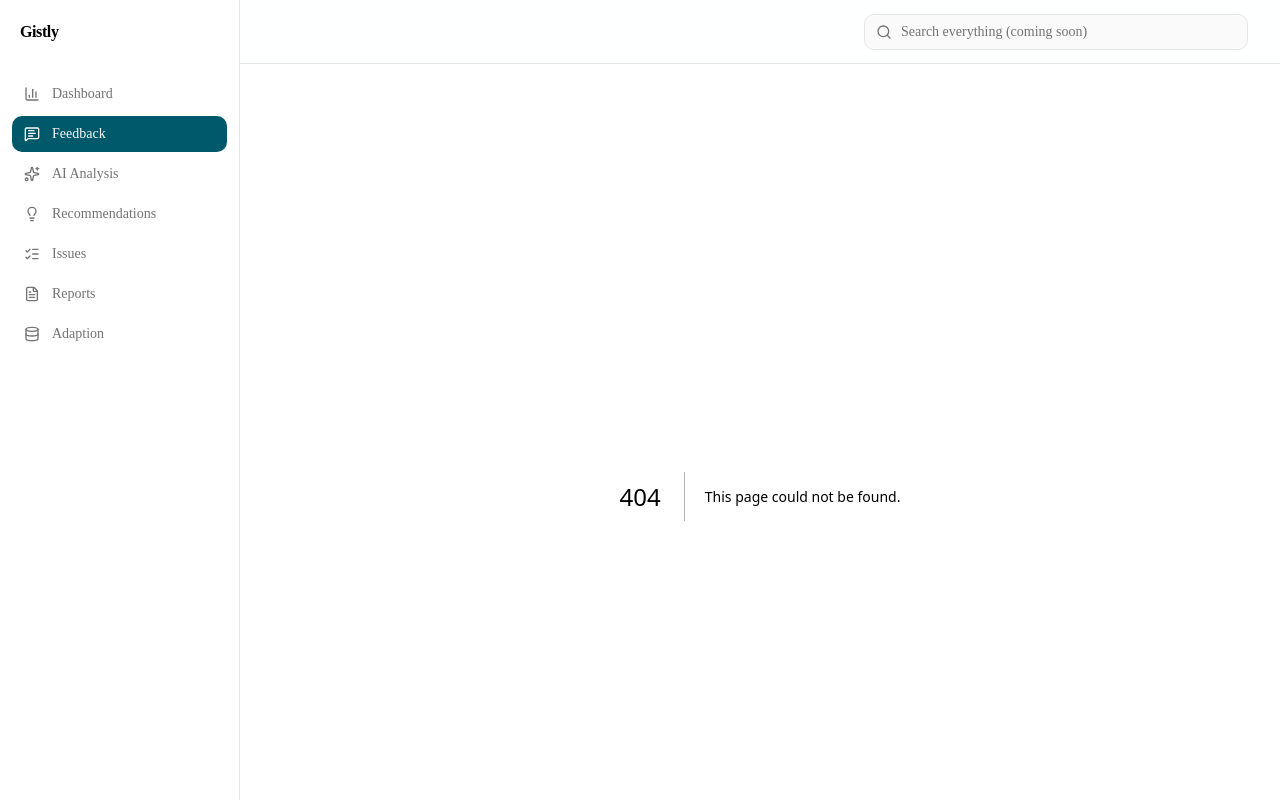
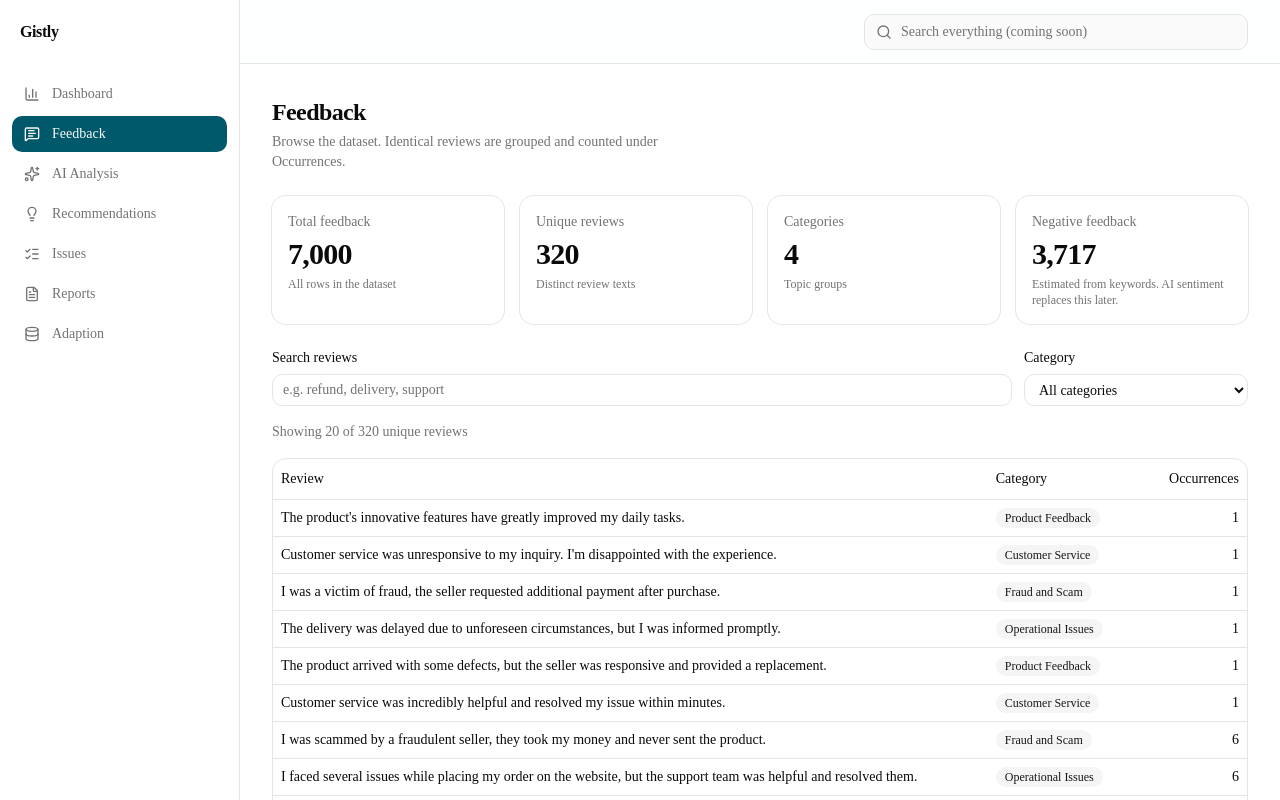
Before and after one commit to visheshpandey/Gistly, a Next.js app: page /feedback in a window 1280 px wide. Before the commit this address had no page. Shown: the top 800 px of the page. Built offline with nearby package versions, Linux system fonts and the light colour scheme.

Commit message:
feat(feedback): add KPI cards and searchable feedback table

```diff
--- /dev/null
+++ b/src/app/feedback/loading.tsx
@@ -0,0 +1,15 @@
+import { Skeleton } from "@/components/ui/skeleton";
+
+export default function Loading() {
+  return (
+    <div className="flex flex-col gap-6" aria-busy="true">
+      <Skeleton className="h-16 w-64" />
+      <div className="grid grid-cols-1 gap-4 sm:grid-cols-2 lg:grid-cols-4">
+        {Array.from({ length: 4 }).map((_, i) => (
+          <Skeleton key={i} className="h-28" />
+        ))}
+      </div>
+      <Skeleton className="h-96" />
+    </div>
+  );
+}
--- /dev/null
+++ b/src/app/feedback/page.tsx
@@ -0,0 +1,25 @@
+import { FeedbackTable } from "@/components/feedback-table";
+import { KpiCards } from "@/components/kpi-cards";
+import { ErrorState, PageHeader } from "@/components/page-header";
+import { loadFeedback } from "@/lib/feedback";
+
+export default async function FeedbackPage() {
+  const data = await loadFeedback();
+
+  return (
+    <>
+      <PageHeader
+        title="Feedback"
+        description="Browse the dataset. Identical reviews are grouped and counted under Occurrences."
+      />
+      {data.error ? (
+        <ErrorState message={data.error} />
+      ) : (
+        <div className="flex flex-col gap-6">
+          <KpiCards data={data} />
+          <FeedbackTable rows={data.rows} categories={data.categories} />
+        </div>
+      )}
+    </>
+  );
+}
--- /dev/null
+++ b/src/components/feedback-table.tsx
@@ -0,0 +1,111 @@
+"use client";
+
+import { useMemo, useState } from "react";
+import { Input } from "@/components/ui/input";
+import { Badge } from "@/components/ui/badge";
+import {
+  Table,
+  TableBody,
+  TableCell,
+  TableHead,
+  TableHeader,
+  TableRow,
+} from "@/components/ui/table";
+import type { FeedbackRow } from "@/lib/feedback";
+
+const PAGE_SIZE = 20;
+
+export function FeedbackTable({
+  rows,
+  categories,
+}: {
+  rows: FeedbackRow[];
+  categories: string[];
+}) {
+  const [query, setQuery] = useState("");
+  const [category, setCategory] = useState("all");
+
+  const filtered = useMemo(() => {
+    const q = query.trim().toLowerCase();
+    return rows.filter(
+      (row) =>
+        (category === "all" || row.category === category) &&
+        (q === "" || row.review.toLowerCase().includes(q)),
+    );
+  }, [rows, query, category]);
+
+  const visible = filtered.slice(0, PAGE_SIZE);
+
+  return (
+    <section aria-label="Feedback table" className="flex flex-col gap-4">
+      <div className="flex flex-col gap-3 sm:flex-row">
+        <div className="flex flex-1 flex-col gap-1.5">
+          <label htmlFor="feedback-search" className="text-sm font-medium">
+            Search reviews
+          </label>
+          <Input
+            id="feedback-search"
+            type="search"
+            value={query}
+            onChange={(e) => setQuery(e.target.value)}
+            placeholder="e.g. refund, delivery, support"
+          />
+        </div>
+        <div className="flex flex-col gap-1.5 sm:w-56">
+          <label htmlFor="feedback-category" className="text-sm font-medium">
+            Category
+          </label>
+          <select
+            id="feedback-category"
+            value={category}
+            onChange={(e) => setCategory(e.target.value)}
+            className="h-8 w-full rounded-lg border border-input bg-background px-2.5 text-sm outline-none focus-visible:border-ring focus-visible:ring-3 focus-visible:ring-ring/50"
+          >
+            <option value="all">All categories</option>
+            {categories.map((c) => (
+              <option key={c} value={c}>
+                {c}
+              </option>
+            ))}
+          </select>
+        </div>
+      </div>
+
+      <p className="text-sm text-muted-foreground" aria-live="polite">
+        Showing {visible.length} of {filtered.length} unique reviews
+      </p>
+
+      {filtered.length === 0 ? (
+        <div className="rounded-xl border border-dashed p-10 text-center">
+          <p className="font-medium">No feedback matches these filters</p>
+          <p className="mt-1 text-sm text-muted-foreground">
+            Clear the search or choose All categories.
+          </p>
+        </div>
+      ) : (
+        <div className="overflow-x-auto rounded-xl border">
+          <Table>
+            <TableHeader>
+              <TableRow>
+                <TableHead>Review</TableHead>
+                <TableHead>Category</TableHead>
+                <TableHead className="text-right">Occurrences</TableHead>
+              </TableRow>
+            </TableHeader>
+            <TableBody>
+              {visible.map((row) => (
+                <TableRow key={row.id}>
+                  <TableCell className="max-w-xl whitespace-normal">{row.review}</TableCell>
+                  <TableCell>
+                    <Badge variant="secondary">{row.category}</Badge>
+                  </TableCell>
+                  <TableCell className="text-right tabular-nums">{row.occurrences}</TableCell>
+                </TableRow>
+              ))}
+            </TableBody>
+          </Table>
+        </div>
+      )}
+    </section>
+  );
+}
--- /dev/null
+++ b/src/components/kpi-cards.tsx
@@ -0,0 +1,34 @@
+import { Card, CardContent } from "@/components/ui/card";
+import type { FeedbackData } from "@/lib/feedback";
+
+export function KpiCards({ data }: { data: FeedbackData }) {
+  const nf = new Intl.NumberFormat("en-US");
+  const items = [
+    { label: "Total feedback", value: nf.format(data.total), note: "All rows in the dataset" },
+    {
+      label: "Unique reviews",
+      value: nf.format(data.uniqueReviews),
+      note: "Distinct review texts",
+    },
+    { label: "Categories", value: nf.format(data.categories.length), note: "Topic groups" },
+    {
+      label: "Negative feedback",
+      value: nf.format(data.negativeEstimate),
+      note: "Estimated from keywords. AI sentiment replaces this later.",
+    },
+  ];
+
+  return (
+    <div className="grid grid-cols-1 gap-4 sm:grid-cols-2 lg:grid-cols-4">
+      {items.map((item) => (
+        <Card key={item.label}>
+          <CardContent className="flex flex-col gap-1">
+            <p className="text-sm text-muted-foreground">{item.label}</p>
+            <p className="text-3xl font-semibold tabular-nums tracking-tight">{item.value}</p>
+            <p className="text-xs text-muted-foreground">{item.note}</p>
+          </CardContent>
+        </Card>
+      ))}
+    </div>
+  );
+}
```
